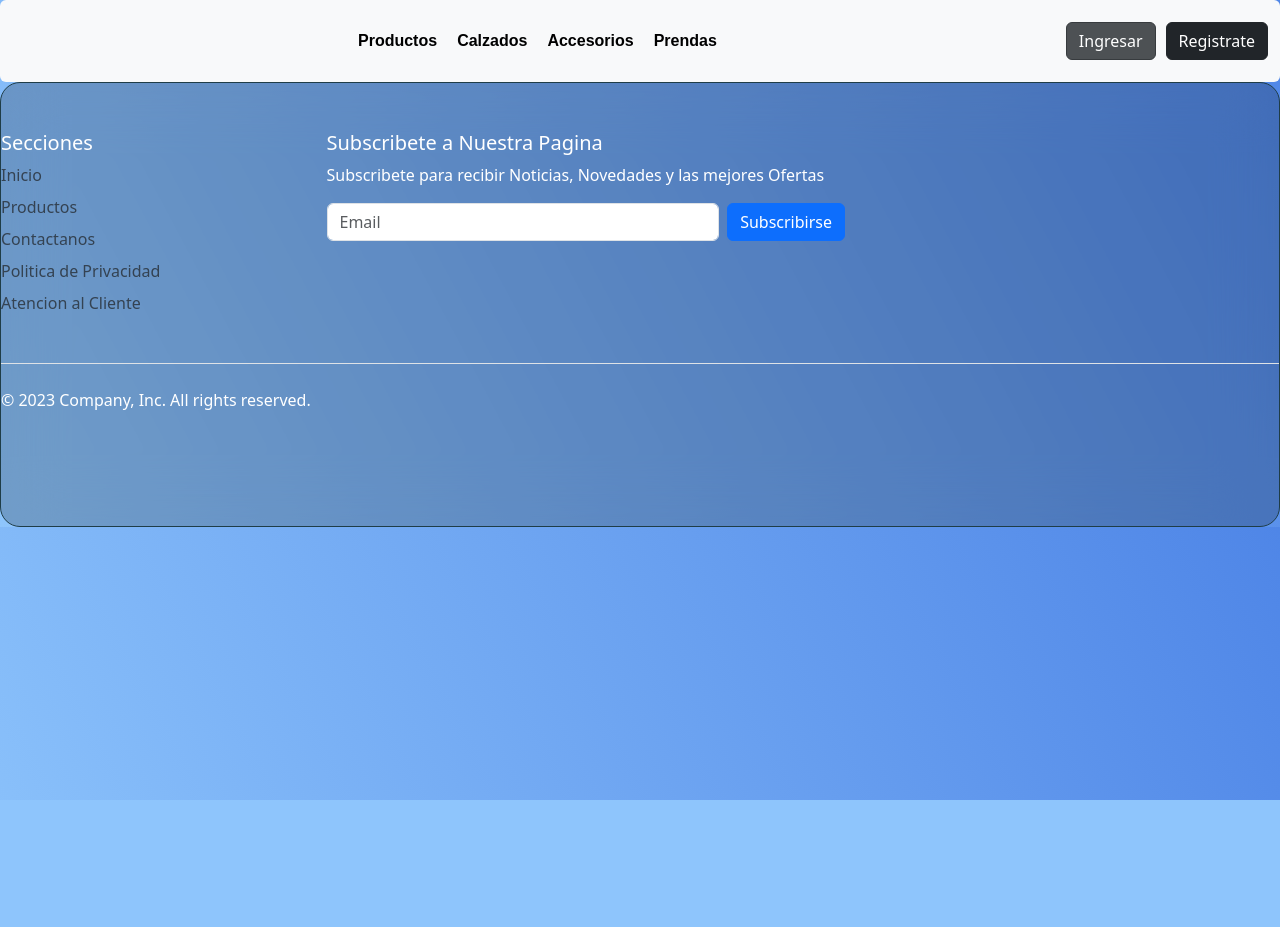
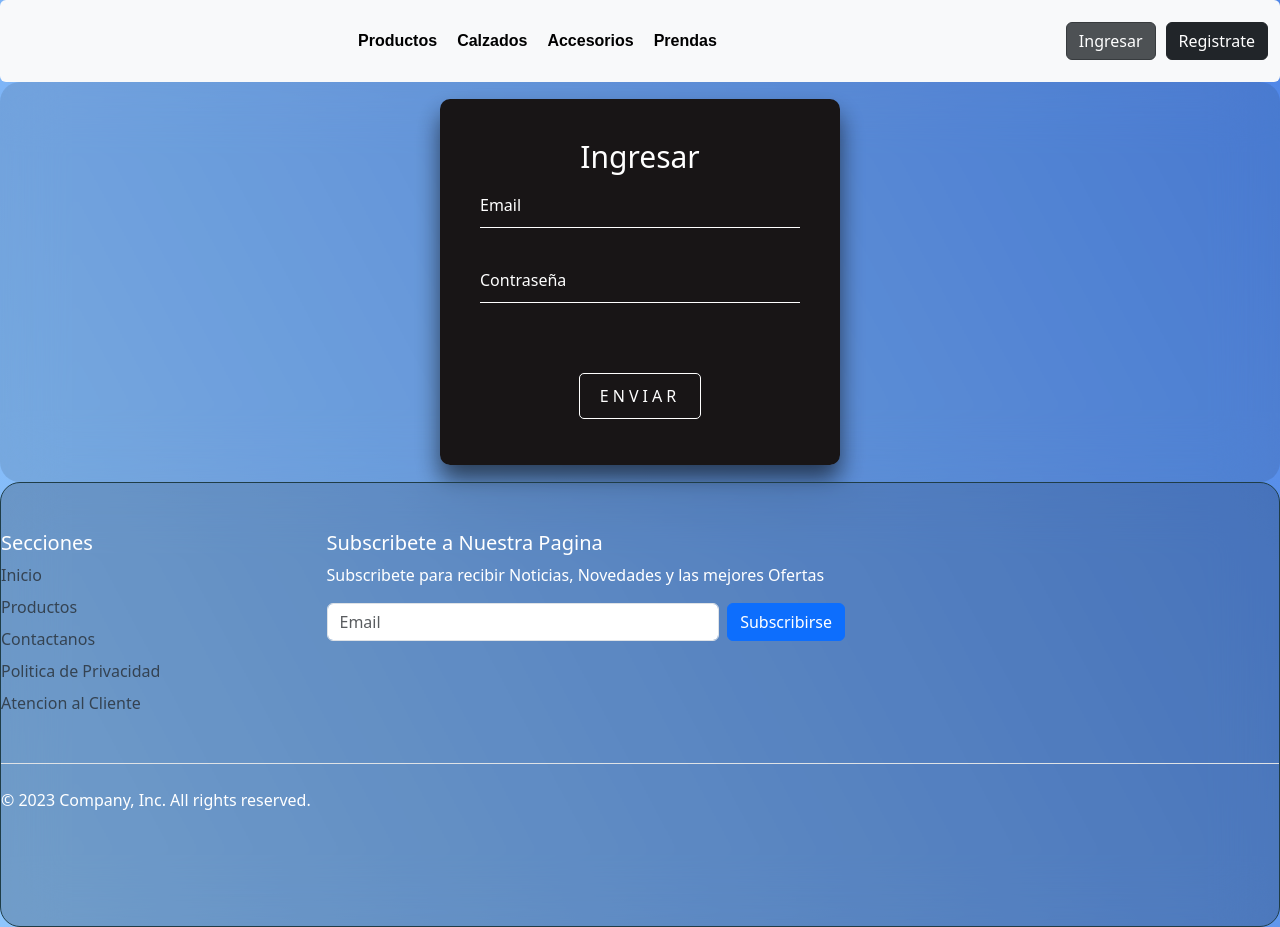
Before and after one commit to No-Country/c14-34-tn-java-react, a React (Vite) app in the folder front/: page /ingresar in a window 1280 px wide. Before the commit the page ends 800 px from the top, so only its background shows below. Built offline with nearby package versions, Linux system fonts and the light colour scheme; a web font is replaced by a local one.

Commit message:
Arreglando Login

```diff
--- a/front/src/App.jsx
+++ b/front/src/App.jsx
@@ -6,6 +6,8 @@ import Productos from "./Components/Productos";
 import Calzados from "./Components/Calzados";
 import Accesorios from './Components/Accesorios';
 import Prendas from './Components/Prendas';
+import Login from './Components/Login';
+import Register from './Components/Register';
 
 function App() {
   return (
@@ -18,6 +20,8 @@ function App() {
         <Route path='/calzados' element={<Calzados />} />
         <Route path='/accesorios' element={<Accesorios />} />
         <Route path='/prendas' element={<Prendas />} />
+        <Route path='/ingresar' element={<Login />} />
+        <Route path='/registro' element={<Register />} />
       </Routes>
       <Footer />
       </BrowserRouter>
--- a/front/src/Components/Login.jsx
+++ b/front/src/Components/Login.jsx
@@ -1,4 +1,4 @@
-import React from "react";
+
 
 function Login() {
   return (
```
